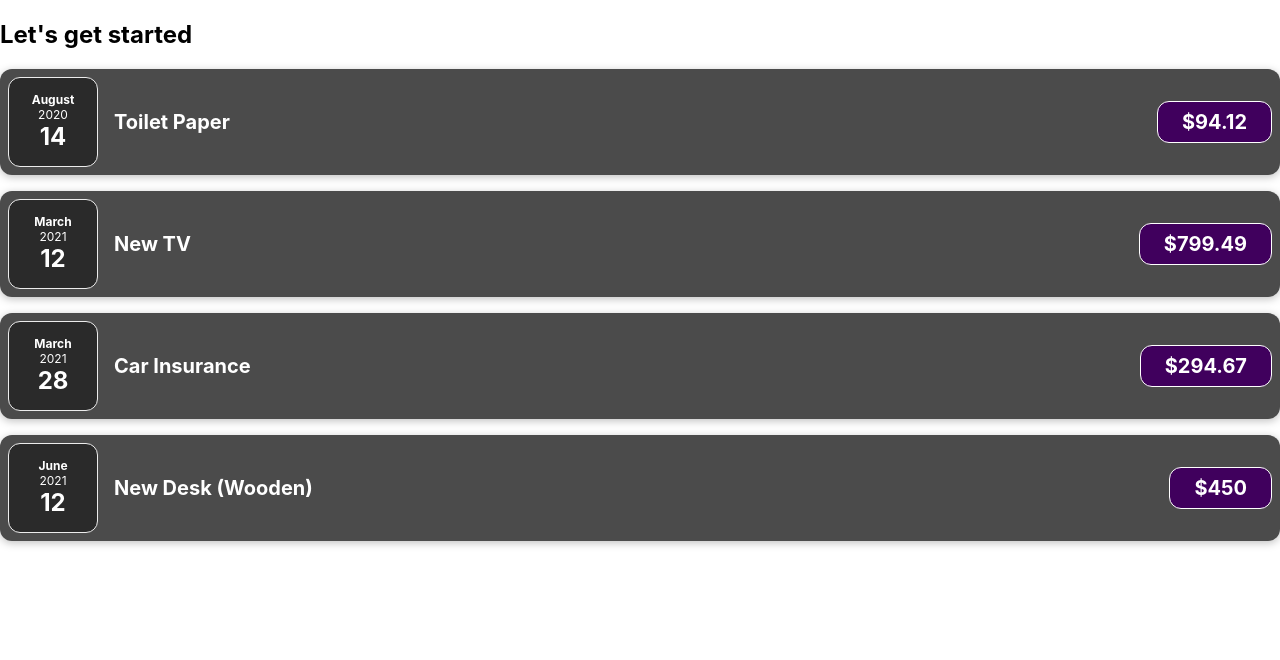
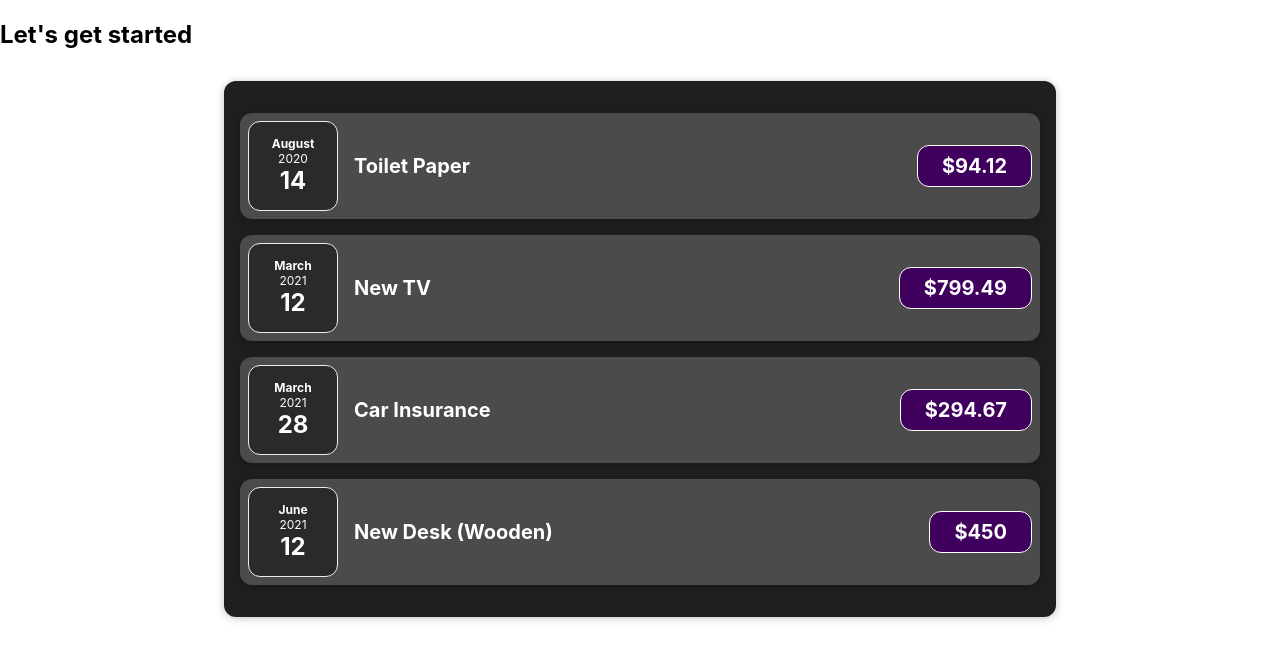
Before and after one commit to terinSeb/React_Expense_App, a React (Create React App) app: page / in a window 1280 px wide. Shown: the top 660 px of the page. Built offline with nearby package versions, Linux system fonts and the light colour scheme.

Commit message:
Adding children props

```diff
--- a/src/App.js
+++ b/src/App.js
@@ -1,6 +1,5 @@
-import logo from "./logo.svg";
 import "./App.css";
-import ExpenseItem from "./components/ExpenseItem";
+import Expenses from "./components/Expenses";
 function App() {
   const expenses = [
     {
@@ -26,26 +25,7 @@
   return (
     <div>
       <h2>Let's get started</h2>
-      <ExpenseItem
-        title={expenses[0].title}
-        amount={expenses[0].amount}
-        date={expenses[0].date}
-      ></ExpenseItem>
-      <ExpenseItem
-        title={expenses[1].title}
-        amount={expenses[1].amount}
-        date={expenses[1].date}
-      ></ExpenseItem>
-      <ExpenseItem
-        title={expenses[2].title}
-        amount={expenses[2].amount}
-        date={expenses[2].date}
-      ></ExpenseItem>
-      <ExpenseItem
-        title={expenses[3].title}
-        amount={expenses[3].amount}
-        date={expenses[3].date}
-      ></ExpenseItem>
+      <Expenses items={expenses}></Expenses>
     </div>
   );
 }
--- /dev/null
+++ b/src/components/Expenses.js
@@ -0,0 +1,32 @@
+import "./expenses.css";
+import ExpenseItem from "./ExpenseItem";
+
+function Expenses(props) {
+  //   const expenses = props.items;
+  return (
+    <div className="expenses">
+      <ExpenseItem
+        title={props.items[0].title}
+        amount={props.items[0].amount}
+        date={props.items[0].date}
+      ></ExpenseItem>
+      <ExpenseItem
+        title={props.items[1].title}
+        amount={props.items[1].amount}
+        date={props.items[1].date}
+      ></ExpenseItem>
+      <ExpenseItem
+        title={props.items[2].title}
+        amount={props.items[2].amount}
+        date={props.items[2].date}
+      ></ExpenseItem>
+      <ExpenseItem
+        title={props.items[3].title}
+        amount={props.items[3].amount}
+        date={props.items[3].date}
+      ></ExpenseItem>
+    </div>
+  );
+}
+
+export default Expenses;
--- /dev/null
+++ b/src/components/expenses.css
@@ -0,0 +1,9 @@
+.expenses {
+  padding: 1rem;
+  background-color: rgb(31, 31, 31);
+  margin: 2rem auto;
+  width: 50rem;
+  max-width: 95%;
+  border-radius: 12px;
+  box-shadow: 0 1px 8px rgba(0, 0, 0, 0.25);
+}
```
